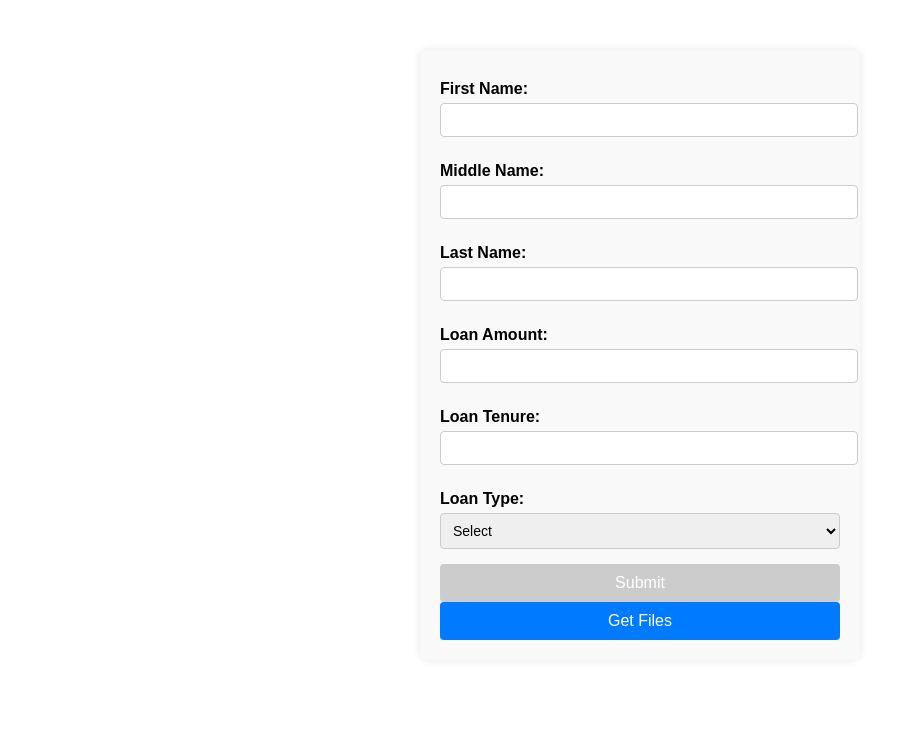
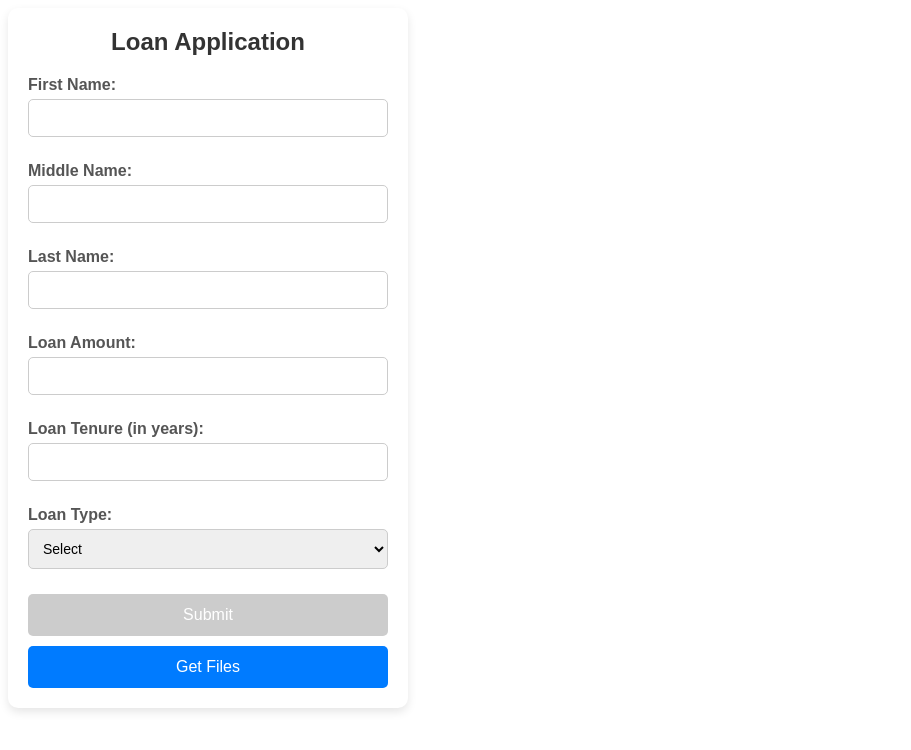
Before and after one commit to kush11251/smart-contract-frontend, an Angular app: page / in a window 1280 px wide. Shown: the top 750 px of the page, without its empty margins (0-911 px from the left). Built offline with nearby package versions, Linux system fonts and the light colour scheme.

Commit message:
UI updated

```diff
--- a/src/app/contract-ui/pages/landing/landing.component.css
+++ b/src/app/contract-ui/pages/landing/landing.component.css
@@ -1,41 +1,68 @@
+* {
+  box-sizing: border-box;
+  margin: 0;
+  padding: 0;
+  font-family: Arial, sans-serif;
+}
+
+body {
+  background-color: #f4f4f4;
+  display: flex;
+  justify-content: center;
+  align-items: center;
+  height: 100vh;
+}
+
 .form-container {
-  width: 90%;
+  width: 100%;
   max-width: 400px;
-  margin: 50px auto;
+  background: white;
   padding: 20px;
-  background: #f9f9f9;
-  border-radius: 8px;
-  box-shadow: 0 0 10px rgba(0, 0, 0, 0.1);
-  font-family: Arial, sans-serif;
+  border-radius: 10px;
+  box-shadow: 0 4px 10px rgba(0, 0, 0, 0.1);
+}
+
+h2 {
+  text-align: center;
+  margin-bottom: 20px;
+  color: #333;
 }
 
 label {
   font-weight: bold;
+  display: block;
   margin-top: 10px;
-  display: block;
+  color: #555;
 }
 
-input,
-select {
+input, select {
   width: 100%;
-  padding: 8px;
+  padding: 10px;
   margin-top: 5px;
   margin-bottom: 15px;
   border: 1px solid #ccc;
-  border-radius: 4px;
+  border-radius: 5px;
   font-size: 14px;
+  transition: 0.3s;
+}
+
+input:focus, select:focus {
+  border-color: #007bff;
+  outline: none;
+  box-shadow: 0 0 5px rgba(0, 123, 255, 0.3);
 }
 
 button {
   width: 100%;
   background-color: #007bff;
   color: white;
-  padding: 10px;
+  padding: 12px;
   border: none;
-  border-radius: 4px;
+  border-radius: 5px;
   font-size: 16px;
   cursor: pointer;
-  transition: background-color 0.3s ease;
+  transition: 0.3s;
+  margin-top: 10px;
 }
 
 button:hover {
@@ -49,14 +76,7 @@ button:disabled {
 
 @media (max-width: 480px) {
   .form-container {
-    width: 95%;
-    padding: 15px;
-  }
-
-  input,
-  select,
-  button {
-    font-size: 14px;
-    padding: 10px;
+      width: 90%;
+      padding: 15px;
   }
 }
--- a/src/app/contract-ui/pages/landing/landing.component.html
+++ b/src/app/contract-ui/pages/landing/landing.component.html
@@ -1,29 +1,29 @@
 <div class="form-container">
+  <h2>Loan Application</h2>
   <form [formGroup]="loanForm" (ngSubmit)="onSubmit()">
-    <label>First Name:</label>
-    <input type="text" formControlName="firstName" required />
+      <label for="firstName">First Name:</label>
+      <input type="text" id="firstName" formControlName="firstName" required>
 
-    <label>Middle Name:</label>
-    <input type="text" formControlName="middleName" />
+      <label for="middleName">Middle Name:</label>
+      <input type="text" id="middleName" formControlName="middleName">
 
-    <label>Last Name:</label>
-    <input type="text" formControlName="lastName" required />
+      <label for="lastName">Last Name:</label>
+      <input type="text" id="lastName" formControlName="lastName" required>
 
-    <label>Loan Amount:</label>
-    <input type="text" formControlName="loanAmount" required />
+      <label for="loanAmount">Loan Amount:</label>
+      <input type="number" id="loanAmount" formControlName="loanAmount" required>
 
-    <label>Loan Tenure:</label>
-    <input type="text" formControlName="loanTenure" required />
+      <label for="loanTenure">Loan Tenure (in years):</label>
+      <input type="number" id="loanTenure" formControlName="loanTenure" required>
 
-    <label>Loan Type:</label>
-    <select formControlName="loanType" required>
-      <option value="">Select</option>
-      <option value="Home Loan">Home Loan</option>
-      <option value="Personal Loan">Personal Loan</option>
-    </select>
+      <label for="loanType">Loan Type:</label>
+      <select id="loanType" formControlName="loanType" required>
+          <option value="">Select</option>
+          <option value="Home Loan">Home Loan</option>
+          <option value="Personal Loan">Personal Loan</option>
+      </select>
 
-    <button type="submit" [disabled]="!loanForm.valid">Submit</button>
-
-    <button (click)="redirectoFiles()">Get Files</button>
+      <button type="submit" [disabled]="!loanForm.valid">Submit</button>
+      <button type="button" (click)="redirectoFiles()">Get Files</button>
   </form>
 </div>
--- a/src/app/contract-ui/pages/landing/landing.component.ts
+++ b/src/app/contract-ui/pages/landing/landing.component.ts
@@ -108,7 +108,7 @@ export class LandingComponent implements OnInit{
           loanType = 'HL';
           break;
         case 'Personal Loan':
-          loanType = 'HL';
+          loanType = 'PL';
           break;
       }
 
```
